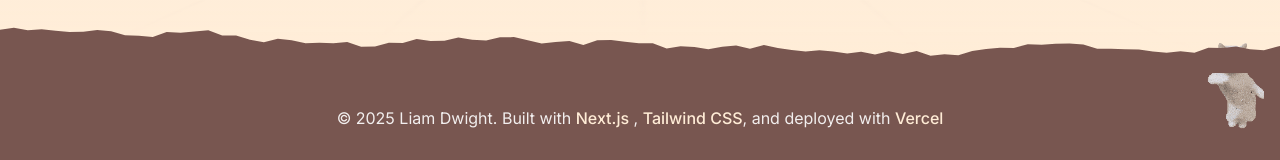
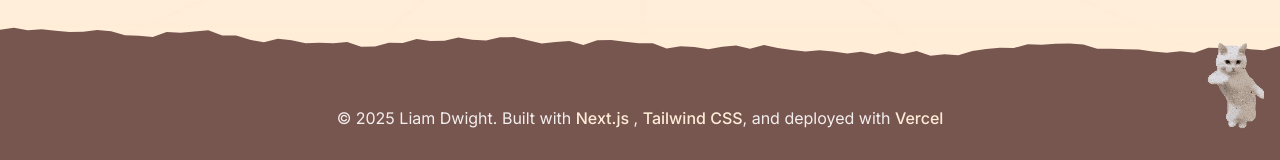
Before and after one commit to lame-o/portfolio, a Next.js app: page / in a window 1280 px wide. Shown: the part 3888-4048 px from the top of the page. Built offline with nearby package versions, Linux system fonts and the light colour scheme.

Commit message:
z indexing

```diff
--- a/app/page.tsx
+++ b/app/page.tsx
@@ -217,8 +217,8 @@ export default function Home() {
                 <ShineBorder
                   borderRadius={999}
                   borderWidth={5}
-                  duration={7}
-                  color={["#785650", "#b16758", "#ffecd6"]}
+                  duration={6}
+                  color={["#b16758", "#f98966", "#ffecd6"]}
                   className="!min-h-0 !min-w-0 !p-1 !bg-transparent w-full h-full rounded-full overflow-hidden"
                 >
                   <div className="w-full h-full relative rounded-full overflow-hidden">
@@ -725,7 +725,7 @@ export default function Home() {
 
       {/* Scroll to top button */}
       <motion.div
-        className="fixed bottom-8 right-20 z-50"
+        className="fixed bottom-8 right-20 z-[70]"
         initial={{ opacity: 0, scale: 0.8 }}
         animate={{
           opacity: showScrollTop ? 1 : 0,
@@ -737,7 +737,7 @@ export default function Home() {
         <Button
           variant="outline"
           size="icon"
-          className="rounded-full p-2 bg-white/80 backdrop-blur-sm border-primary text-primary hover:bg-primary/10 hover:ring-2 hover:ring-primary/90 hover:ring-offset-2"
+          className="rounded-full p-2 bg-white/80 backdrop-blur-sm border-primary text-primary hover:bg-primary/10 hover:ring-2 hover:ring-primary/90 hover:ring-offset-2 "
           onClick={scrollToTop}
         >
           <ChevronUp className="h-5 w-5" />
@@ -763,7 +763,7 @@ export default function Home() {
           </p>
         </div>
         <motion.div
-          className="absolute bottom-4 right-4"
+          className="absolute bottom-4 right-4 z-[70]"
           transition={{ duration: 0.2 }}
         >
           <motion.div
```
